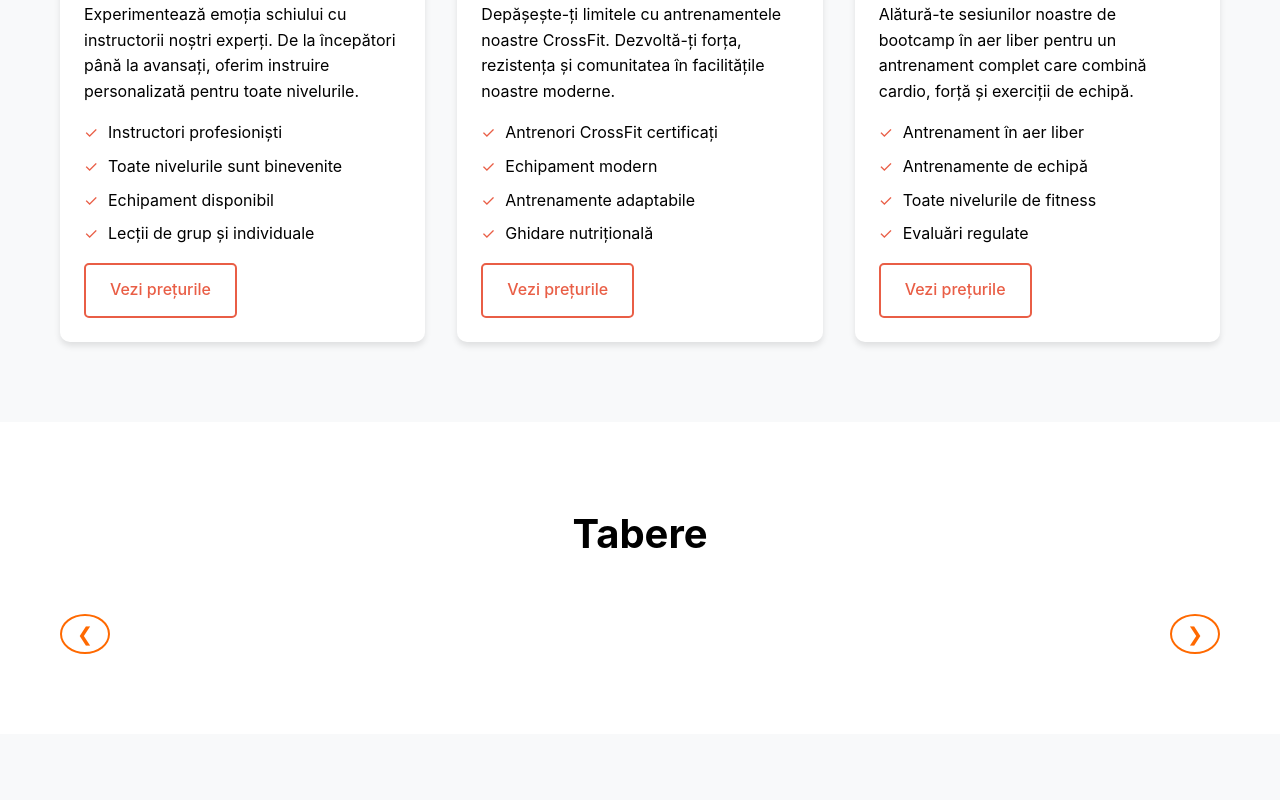
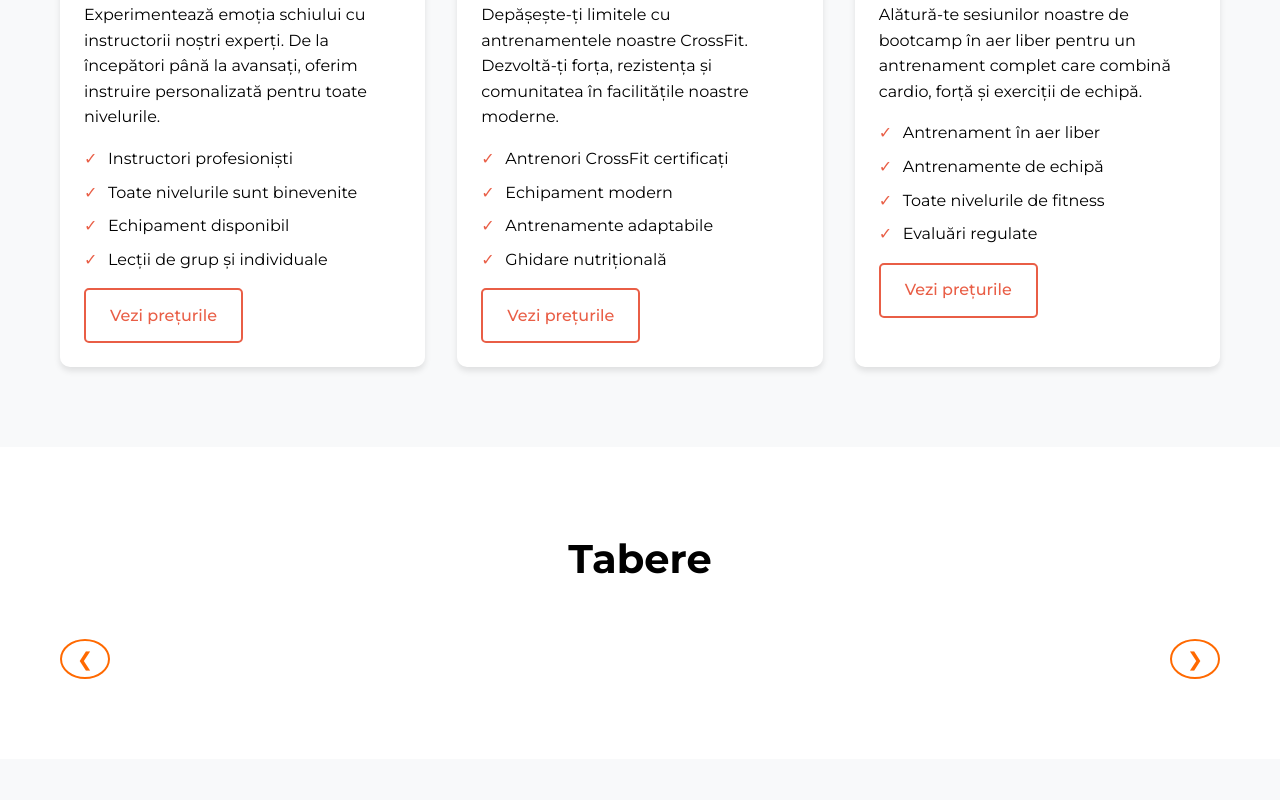
Before and after one commit to mateicrainiceanu/sportnjoy-react-vite, a React (Vite) app: page / in a window 1280 px wide. Shown: the part 1160-1960 px from the top of the page. Built offline with nearby package versions, Linux system fonts and the light colour scheme.

Commit message:
changed font and footer

```diff
--- a/index.html
+++ b/index.html
@@ -4,6 +4,9 @@
     <meta charset="UTF-8" />
     <link rel="icon" type="image/svg+xml" href="/vite.svg" />
     <meta name="viewport" content="width=device-width, initial-scale=1.0" />
+    <link rel="preconnect" href="https://fonts.googleapis.com">
+    <link rel="preconnect" href="https://fonts.gstatic.com" crossorigin>
+    <link href="https://fonts.googleapis.com/css2?family=Montserrat:ital,wght@0,100..900;1,100..900&family=Roboto:ital,wght@0,100;0,300;0,400;0,500;0,700;0,900;1,100;1,300;1,400;1,500;1,700;1,900&display=swap" rel="stylesheet">
     <title>Sportnjoy</title>
   </head>
   <body>
--- a/src/App.css
+++ b/src/App.css
@@ -5,7 +5,7 @@
 }
 
 body {
-  font-family: 'Inter', sans-serif;
+  font-family: 'Montserrat', sans-serif;
   line-height: 1.6;
   color: #000000;
 }
--- a/src/components/Footer.tsx
+++ b/src/components/Footer.tsx
@@ -62,7 +62,7 @@
         </div>
 
         <div className="footer-bottom">
-          <p className="copyright">&copy; 2024 Sport n'JOY. Toate drepturile rezervate.</p>
+          <p className="copyright">&copy; {new Date().getFullYear()} Sport n'JOY. Toate drepturile rezervate.</p>
           <p className="designer-credit">© Design by Burghiu Matei</p>
         </div>
       </div>
```
